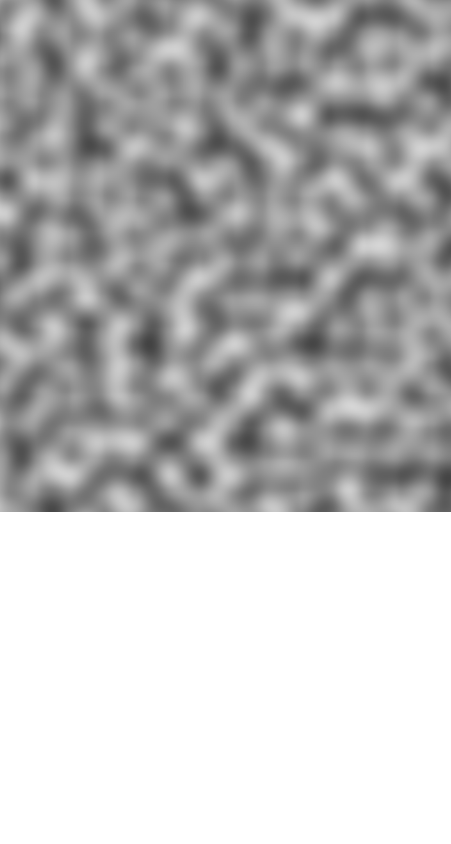
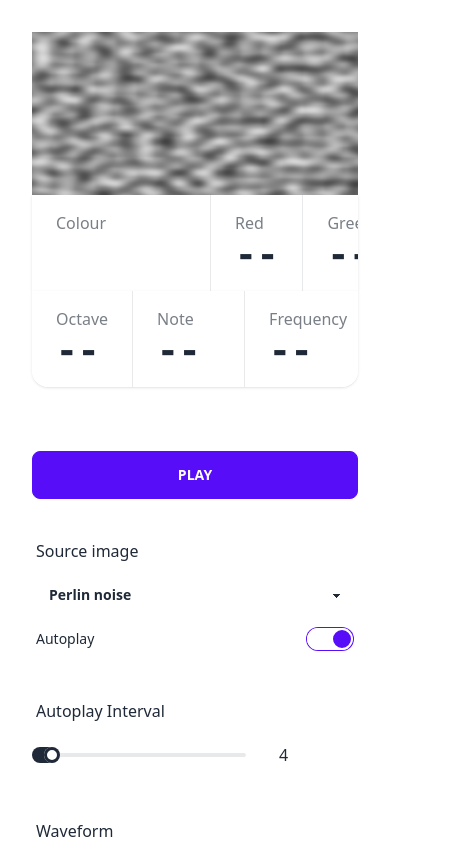
Before and after one commit to ryanachten/hertz, a React (Create React App) app: page / in a window 390 px wide. Shown: the top 844 px of the page, 451 px wide, since content can reach past the window. Built offline with nearby package versions, Linux system fonts and the light colour scheme.

Commit message:
refactor: add responsive canvases and layout

```diff
--- a/src/App.tsx
+++ b/src/App.tsx
@@ -30,6 +30,7 @@ function App() {
 
   const [isAnimating, setAnimating] = useState(false);
   const imageRef = useRef<HTMLImageElement>();
+  const backgroundRef = useRef<HTMLCanvasElement>(null);
   const x = useRef(0);
   const y = useRef(0);
   const tickRef = useRef(0);
@@ -72,14 +73,14 @@ function App() {
     }
 
     const size = sampleSizeRef.current;
-    const image = imageRef.current;
+    const background = backgroundRef.current;
 
-    if (!image) return;
+    if (!background) return;
 
-    if (x.current + size >= image.width - 1) {
+    if (x.current + size >= background.width - 1) {
       x.current = 0;
 
-      if (y.current + size >= image.height - 1) {
+      if (y.current + size >= background.height - 1) {
         y.current = 0;
       } else {
         y.current += size;
@@ -104,19 +105,29 @@ function App() {
   };
 
   return (
-    <main className="flex flex-wrap gap-4 justify-center">
-      <div>
+    <main className="grid grid-cols-1 md:grid-cols-2">
       {selectedImage !== undefined && (
-          <div className="relative">
-            <BackgroundCanvas image={selectedImage} x={x} y={y} />
-            <ForegroundCanvas image={selectedImage} x={x} y={y} />
+        <div className="max-h-screen p-8 flex flex-col">
+          <div className="relative grow">
+            <BackgroundCanvas
+              ref={backgroundRef}
+              image={selectedImage}
+              x={x}
+              y={y}
+            />
+            <ForegroundCanvas x={x} y={y} />
+          </div>
+          <StatsContainer />
         </div>
       )}
+      <div className="max-h-screen p-8 overflow-y-auto">
+        {isAnimating && (
+          <>
             <AudioCanvas />
             <SampleCanvas />
-        <StatsContainer />
-      </div>
-      <div>
+          </>
+        )}
+        <div className="grid grid-cols-1 gap-8 md:grid-cols-2">
           {isAnimating ? (
             <button className="btn btn-primary" onClick={() => stopServices()}>
               Stop
@@ -145,7 +156,8 @@ function App() {
               ))}
             </select>
           </div>
-        {isAnimating && <AnimationControls />}
+        </div>
+        <AnimationControls />
       </div>
     </main>
   );
--- a/src/components/AnimationControls.tsx
+++ b/src/components/AnimationControls.tsx
@@ -35,7 +35,7 @@ const AnimationControls = () => {
   );
 
   return (
-    <>
+    <div className="grid grid-cols-1 gap-8 md:grid-cols-2">
       <div className="form-control">
         <label className="cursor-pointer label">
           <span className="label-text">Autoplay</span>
@@ -89,7 +89,7 @@ const AnimationControls = () => {
           }
         />
       ))}
-    </>
+    </div>
   );
 };
 
--- a/src/components/AudioCanvas.tsx
+++ b/src/components/AudioCanvas.tsx
@@ -1,12 +1,14 @@
 import { useContext, useEffect, useRef } from "react";
 import { StandardAnimationContext } from "../services/AnimationService";
 import { AudioServiceContext } from "../services/AudioService";
+import useResponsiveCanvas from "../hooks/useResponsiveCanvas";
 
 const AudioCanvas = () => {
   const audioServiceContext = useContext(AudioServiceContext);
   const standardAnimation = useContext(StandardAnimationContext);
 
   const canvasRef = useRef<HTMLCanvasElement>(null);
+  useResponsiveCanvas(canvasRef, () => handleStandardFrame());
 
   // Setup animation handler
   useEffect(() => {
@@ -50,9 +52,7 @@ const AudioCanvas = () => {
     ctx.stroke();
   };
 
-  return (
-    <canvas height={300} width={800} className="max-w-lg" ref={canvasRef} />
-  );
+  return <canvas className="w-full h-44 mb-4" ref={canvasRef} />;
 };
 
 export default AudioCanvas;
--- a/src/components/BackgroundCanvas.tsx
+++ b/src/components/BackgroundCanvas.tsx
@@ -1,5 +1,14 @@
-import { MutableRefObject, useContext, useEffect, useRef } from "react";
+import {
+  forwardRef,
+  MutableRefObject,
+  Ref,
+  useContext,
+  useEffect,
+  useImperativeHandle,
+  useRef,
+} from "react";
 import { useDispatch, useSelector } from "react-redux";
+import useResponsiveCanvas from "../hooks/useResponsiveCanvas";
 import { useRangeSettingRef } from "../hooks/useSelectorRef";
 import { updateColour, updateNote } from "../reducers/animation.reducer";
 import { getRangeSetting } from "../selectors/settings.selectors";
@@ -12,7 +21,8 @@ export interface IBackgroundCanvas {
   y: MutableRefObject<number>;
 }
 
-const BackgroundCanvas = ({ image, x, y }: IBackgroundCanvas) => {
+const BackgroundCanvas = forwardRef(
+  ({ image, x, y }: IBackgroundCanvas, ref: Ref<HTMLCanvasElement | null>) => {
     const dispatch = useDispatch();
     const audioServiceContext = useContext(AudioServiceContext);
     const animationServiceContext = useContext(AudioAnimationContext);
@@ -24,6 +34,9 @@ const BackgroundCanvas = ({ image, x, y }: IBackgroundCanvas) => {
     const sampleSize = useSelector(getRangeSetting)("sampleSize");
     const canvasRef = useRef<HTMLCanvasElement>(null);
     const brightness = useSelector(getRangeSetting)("brightness");
+
+    useResponsiveCanvas(canvasRef, () => draw());
+    useImperativeHandle(ref, () => canvasRef.current); // exposes inner ref to forwarded ref
 
     // Setup animation handler
     useEffect(() => {
@@ -38,16 +51,18 @@ const BackgroundCanvas = ({ image, x, y }: IBackgroundCanvas) => {
     }, []);
 
     // Draw image
-  useEffect(() => {
+    useEffect(
+      () => draw(),
+      // eslint-disable-next-line react-hooks/exhaustive-deps
+      [brightness, image, sampleSize]
+    );
+
+    const draw = () => {
       const background = canvasRef.current;
-    const img = image;
-
       const backgroundCtx = background?.getContext("2d");
       if (!background || !backgroundCtx) return;
 
-    background.height = image.height;
-    background.width = image.width;
-    backgroundCtx.drawImage(img, 0, 0);
+      backgroundCtx.drawImage(image, 0, 0, background.width, background.height);
 
       // Apply brightness transformations if needed
       if (brightness !== 0) {
@@ -65,7 +80,7 @@ const BackgroundCanvas = ({ image, x, y }: IBackgroundCanvas) => {
         }
         backgroundCtx.putImageData(imageData, 0, 0);
       }
-  }, [brightness, image, sampleSize]);
+    };
 
     const handleFrame = () => {
       const backgroundCtx = canvasRef.current?.getContext("2d");
@@ -103,7 +118,8 @@ const BackgroundCanvas = ({ image, x, y }: IBackgroundCanvas) => {
       dispatch(updateNote(note));
     };
 
-  return <canvas className="max-w-lg" ref={canvasRef} />;
-};
+    return <canvas className="h-full w-full" ref={canvasRef} />;
+  }
+);
 
 export default BackgroundCanvas;
--- a/src/components/ForegroundCanvas.tsx
+++ b/src/components/ForegroundCanvas.tsx
@@ -1,18 +1,19 @@
 import { MutableRefObject, useContext, useEffect, useRef } from "react";
 import { useRangeSettingRef } from "../hooks/useSelectorRef";
+import useResponsiveCanvas from "../hooks/useResponsiveCanvas";
 import { AudioAnimationContext } from "../services/AnimationService";
 
 export interface IBackgroundCanvas {
-  image: HTMLImageElement;
   x: MutableRefObject<number>;
   y: MutableRefObject<number>;
 }
 
-const ForegroundCanvas = ({ image, x, y }: IBackgroundCanvas) => {
+const ForegroundCanvas = ({ x, y }: IBackgroundCanvas) => {
   const animationServiceContext = useContext(AudioAnimationContext);
 
   const sampleSize = useRangeSettingRef("sampleSize");
   const canvasRef = useRef<HTMLCanvasElement>(null);
+  useResponsiveCanvas(canvasRef);
 
   // Setup animation handler
   useEffect(() => {
@@ -26,15 +27,6 @@ const ForegroundCanvas = ({ image, x, y }: IBackgroundCanvas) => {
     // eslint-disable-next-line react-hooks/exhaustive-deps
   }, []);
 
-  // Resize canvas on image update
-  useEffect(() => {
-    const foreground = canvasRef.current;
-    if (!foreground) return;
-
-    foreground.height = image.height;
-    foreground.width = image.width;
-  }, [image]);
-
   const handleFrame = () => {
     const foreground = canvasRef.current;
     const foregroundCtx = foreground?.getContext("2d");
@@ -46,7 +38,9 @@ const ForegroundCanvas = ({ image, x, y }: IBackgroundCanvas) => {
     foregroundCtx.strokeRect(x.current, y.current, size, size);
   };
 
-  return <canvas className="max-w-lg absolute top-0 left-0" ref={canvasRef} />;
+  return (
+    <canvas className="h-full w-full absolute top-0 left-0" ref={canvasRef} />
+  );
 };
 
 export default ForegroundCanvas;
--- a/src/components/SampleCanvas.tsx
+++ b/src/components/SampleCanvas.tsx
@@ -1,4 +1,5 @@
 import { useContext, useEffect, useRef } from "react";
+import useResponsiveCanvas from "../hooks/useResponsiveCanvas";
 import { StandardAnimationContext } from "../services/AnimationService";
 import { AudioServiceContext, Sample } from "../services/AudioService";
 import theme from "../theme";
@@ -14,6 +15,7 @@ const SampleCanvas = () => {
   );
 
   const canvasRef = useRef<HTMLCanvasElement>(null);
+  useResponsiveCanvas(canvasRef, () => handleStandardFrame());
 
   // Setup animation handler
   useEffect(() => {
@@ -81,14 +83,14 @@ const SampleCanvas = () => {
   };
 
   return (
-    <div>
-      <canvas height={300} width={800} className="max-w-lg" ref={canvasRef} />
-      <div className="mt-2 mb-4">
+    <div className="flex mb-4">
+      <div className="flex flex-col justify-between w-28 py-2">
         <div className="badge badge-neutral badge-s mr-2">Frequency</div>
         <div className="badge badge-info badge-s mr-2">Attack Time</div>
         <div className="badge badge-accent badge-s mr-2">Release Time</div>
         <div className="badge badge-success badge-s">Sweep Length</div>
       </div>
+      <canvas className="grow h-44" ref={canvasRef} />
     </div>
   );
 };
--- a/src/components/StatsContainer.tsx
+++ b/src/components/StatsContainer.tsx
@@ -4,15 +4,17 @@ import {
   getSelectedNote,
 } from "../selectors/animation.selectors";
 
-const padRgb = (num: number) => num.toString().padStart(3, "0");
-const padFreq = (num: number) => Math.round(num).toString().padStart(4, "0");
+const placeholder = "--";
+const padRgb = (num?: number) =>
+  num === undefined ? placeholder : num.toString().padStart(3, "0");
+const padFreq = (num?: number) =>
+  num === undefined ? placeholder : Math.round(num).toString().padStart(4, "0");
 
 const StatsContainer = () => {
   const colour = useSelector(getSelectedColour);
   const note = useSelector(getSelectedNote);
   return (
     <div className="w-full flex flex-col">
-      {colour && (
       <div className="stats shadow rounded-none">
         <div className="stat">
           <div className="stat-title">Colour</div>
@@ -20,43 +22,42 @@ const StatsContainer = () => {
             <div
               className="w-16 h-16 rounded-md"
               style={{
-                  backgroundColor: `rgb(${colour.red},${colour.green},${colour.blue})`,
+                backgroundColor: `rgb(${colour?.red},${colour?.green},${colour?.blue})`,
               }}
             ></div>
           </div>
         </div>
         <div className="stat">
           <div className="stat-title">Red</div>
-            <div className="stat-value font-mono">{padRgb(colour.red)}</div>
+          <div className="stat-value font-mono">{padRgb(colour?.red)}</div>
         </div>
         <div className="stat">
           <div className="stat-title">Green</div>
-            <div className="stat-value font-mono">{padRgb(colour.green)}</div>
+          <div className="stat-value font-mono">{padRgb(colour?.green)}</div>
         </div>
         <div className="stat">
           <div className="stat-title">Blue</div>
-            <div className="stat-value font-mono">{padRgb(colour.blue)}</div>
+          <div className="stat-value font-mono">{padRgb(colour?.blue)}</div>
         </div>
       </div>
-      )}
-      {note && (
       <div className="stats shadow rounded-t-none">
         <div className="stat">
           <div className="stat-title">Octave</div>
-            <div className="stat-value font-mono">{note.octave}</div>
+          <div className="stat-value font-mono">
+            {note?.octave ?? placeholder}
+          </div>
         </div>
         <div className="stat w-28">
           <div className="stat-title">Note</div>
-            <div className="stat-value font-mono">{note.label}</div>
+          <div className="stat-value font-mono">
+            {note?.label ?? placeholder}
+          </div>
         </div>
         <div className="stat">
           <div className="stat-title">Frequency</div>
-            <div className="stat-value font-mono">
-              {padFreq(note.frequency)}
+          <div className="stat-value font-mono">{padFreq(note?.frequency)}</div>
         </div>
       </div>
-        </div>
-      )}
     </div>
   );
 };
--- a/src/hooks/useDispatchRandomSettings.ts
+++ b/src/hooks/useDispatchRandomSettings.ts
@@ -16,8 +16,6 @@ const useDispatchRandomSettings = (tick: number, interval: number) => {
   useEffect(() => {
     if (tick % interval !== 0) return;
 
-    console.log("update!");
-
     RANGE_OPTIONS.forEach(({ key, max, min }) => {
       if (shouldAnimate()) {
         dispatch(updateRangeSetting({ key, value: randomValue(max, min) }));
--- /dev/null
+++ b/src/hooks/useResponsiveCanvas.ts
@@ -0,0 +1,30 @@
+import { RefObject, useEffect } from "react";
+
+const useResponsiveCanvas = (
+  ref: RefObject<HTMLCanvasElement>,
+  onResizeHandler?: () => void
+) => {
+  useEffect(() => {
+    window.addEventListener("resize", syncClientDimensions);
+    syncClientDimensions();
+
+    return () => {
+      window.removeEventListener("resize", syncClientDimensions);
+    };
+    // eslint-disable-next-line react-hooks/exhaustive-deps
+  }, []);
+
+  /**
+   * Synchronizes canvas dimensions with client dimensions
+   */
+  const syncClientDimensions = () => {
+    const canvas = ref.current;
+
+    if (!canvas) return;
+    canvas.height = canvas.clientHeight;
+    canvas.width = canvas.clientWidth;
+    if (onResizeHandler) onResizeHandler();
+  };
+};
+
+export default useResponsiveCanvas;
```
Lines whose indentation alone changed are shown as unchanged.
